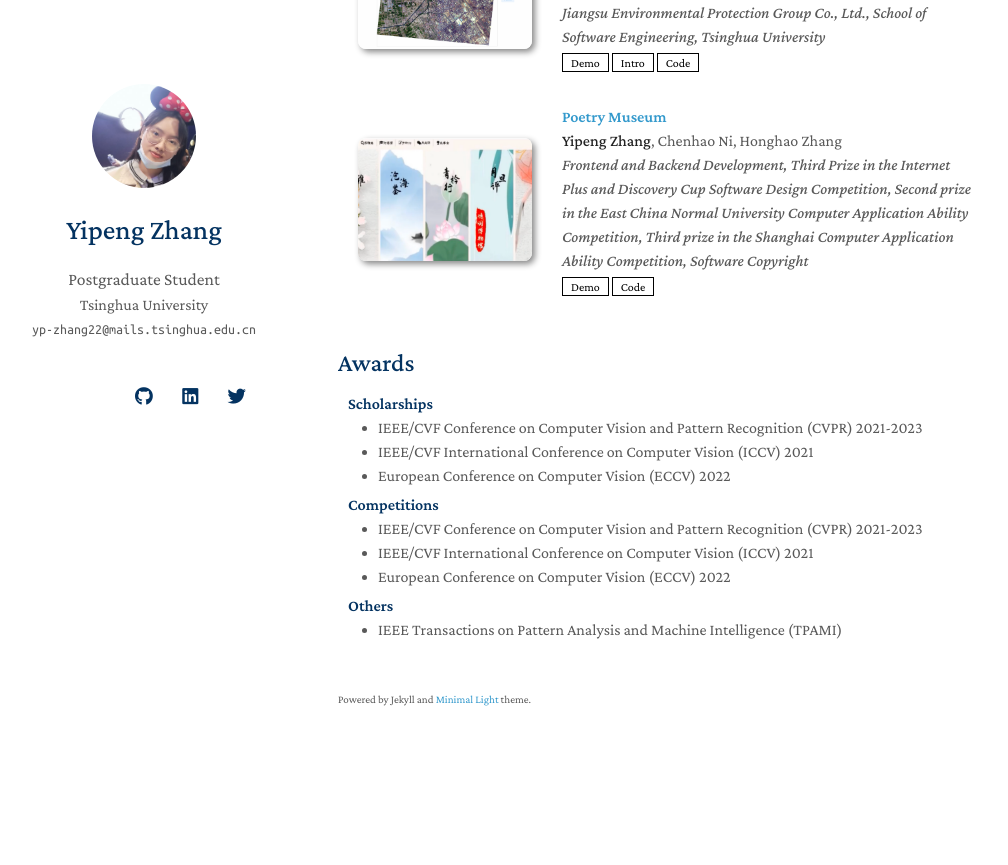
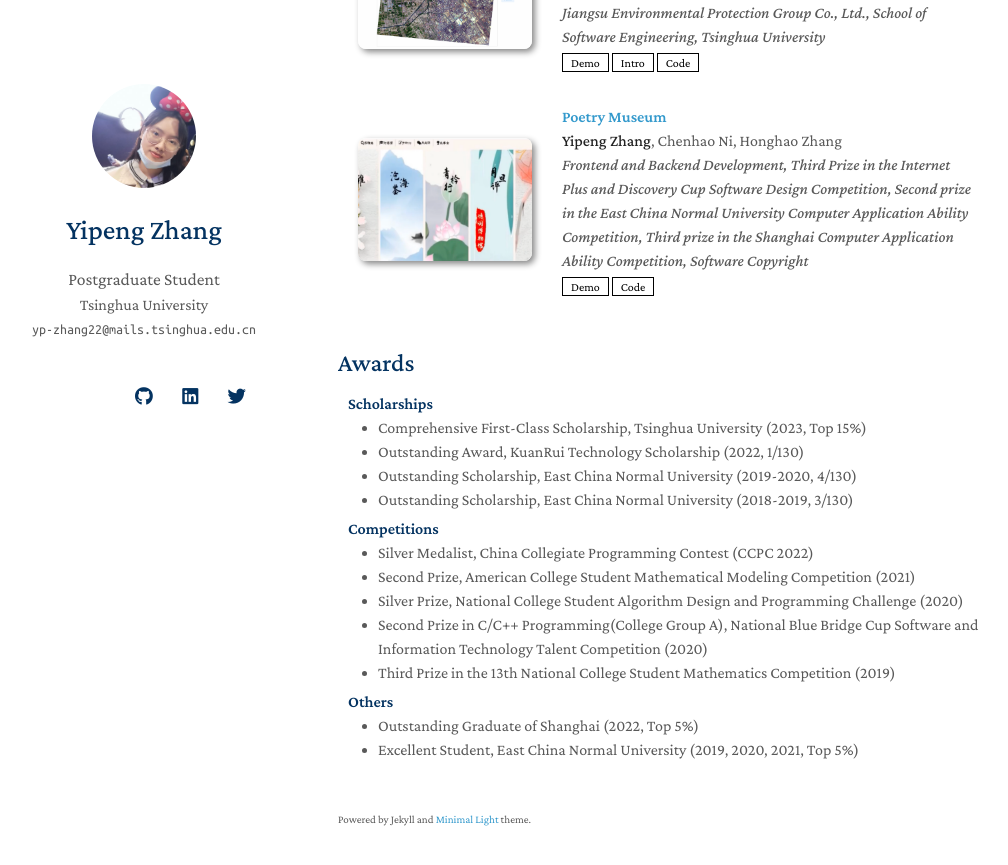
Before and after one commit to YipengZhang22/YipengZhang22.github.io, a Jekyll site: the page built from index.md, in a window 1280 px wide and 900 px high, scrolled down 874 px. Shown: the top 865 px of the window, without its empty margins (132-1140 px from the left). Built offline with Jekyll 4.4.1, drawn with Linux system fonts in a browser that asks for light colours; nearby versions of some CDN libraries; a style sheet for code colours, icons or effects is not loaded; our own code applies the rules of GitHub Pages for plain Markdown files; before the commit the page ends 1654 px from its top, so only the background shows below that.

Commit message:
Update awards.md

```diff
--- a/_includes/awards.md
+++ b/_includes/awards.md
@@ -3,21 +3,25 @@
 <h4 style="margin:0 10px 0;">Scholarships</h4>
 
 <ul style="margin:0 0 5px;">
-  <li><a href="http://cvpr2023.thecvf.com/"><autocolor>IEEE/CVF Conference on Computer Vision and Pattern Recognition (CVPR) 2021-2023</autocolor></a></li>
-  <li><a href="http://iccv2021.thecvf.com/"><autocolor>IEEE/CVF International Conference on Computer Vision (ICCV) 2021</autocolor></a></li>
-  <li><a href="https://eccv2022.ecva.net/"><autocolor>European Conference on Computer Vision (ECCV) 2022</autocolor></a></li>
+  <li><autocolor>Comprehensive First-Class Scholarship, Tsinghua University (2023, Top 15%)</autocolor></li>
+  <li><a href="https://www.cs.ecnu.edu.cn/17/59/c19867a399193/page.html/"><autocolor>Outstanding Award, KuanRui Technology Scholarship (2022, 1/130)</autocolor></a></li>
+  <li><autocolor>Outstanding Scholarship, East China Normal University (2019-2020, 4/130)</autocolor></li>
+  <li><autocolor>Outstanding Scholarship, East China Normal University (2018-2019, 3/130)</autocolor></li>
 </ul>
 
 <h4 style="margin:0 10px 0;">Competitions</h4>
 
 <ul style="margin:0 0 5px;">
-  <li><a href="http://cvpr2023.thecvf.com/"><autocolor>IEEE/CVF Conference on Computer Vision and Pattern Recognition (CVPR) 2021-2023</autocolor></a></li>
-  <li><a href="http://iccv2021.thecvf.com/"><autocolor>IEEE/CVF International Conference on Computer Vision (ICCV) 2021</autocolor></a></li>
-  <li><a href="https://eccv2022.ecva.net/"><autocolor>European Conference on Computer Vision (ECCV) 2022</autocolor></a></li>
+  <li><autocolor>Silver Medalist, China Collegiate Programming Contest (CCPC 2022)</autocolor></li>
+  <li><autocolor>Second Prize, American College Student Mathematical Modeling Competition (2021)</autocolor></li>
+  <li><autocolor>Silver Prize, National College Student Algorithm Design and Programming Challenge (2020)</autocolor></li>
+  <li><autocolor>Second Prize in C/C++ Programming(College Group A), National Blue Bridge Cup Software and Information Technology Talent Competition (2020)</autocolor></li>
+  <li><autocolor>Third Prize in the 13th National College Student Mathematics Competition (2019)</autocolor></li>
 </ul>
 
 <h4 style="margin:0 10px 0;">Others</h4>
 
 <ul style="margin:0 0 20px;">
-  <li><autocolor>IEEE Transactions on Pattern Analysis and Machine Intelligence (TPAMI)</autocolor></li>
+  <li><autocolor>Outstanding Graduate of Shanghai (2022, Top 5%)</autocolor></li>
+  <li><autocolor>Excellent Student, East China Normal University (2019, 2020, 2021, Top 5%)</autocolor></li>
 </ul>
```
